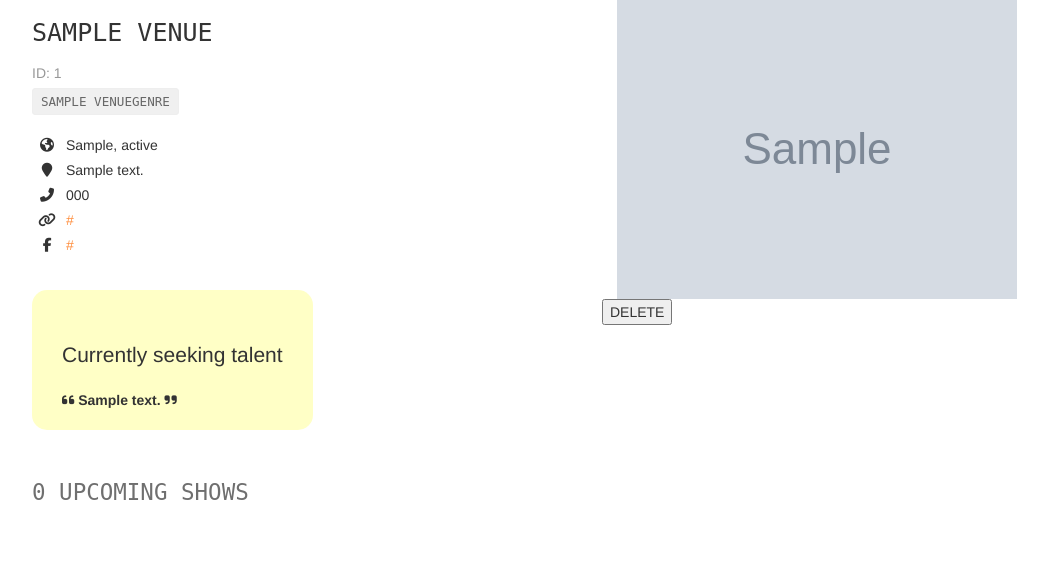
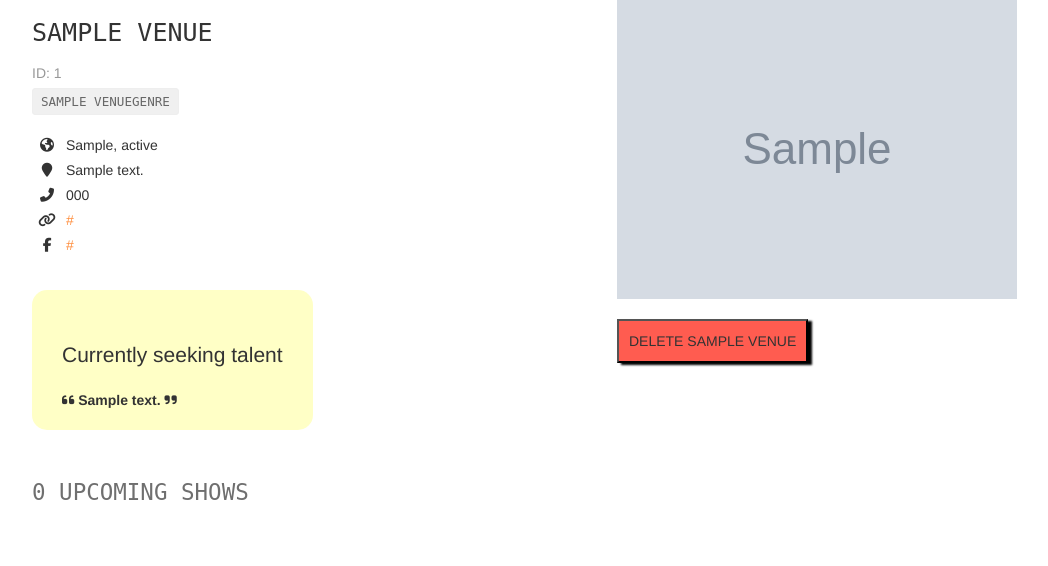
Before and after one commit to wbchristerson/fyyur, a Flask app: page /venues/1 in a window 1280 px wide. Shown: the part 81-647 px from the top of the page, without its empty margins (38-1086 px from the left). Run offline with Flask 2, Linux system fonts and the light colour scheme; tables that the repository leaves empty hold one stand-in row (values such as "Sample post"); grey boxes marked "Sample" are stand-in pictures; some libraries are stand-ins or nearby versions.

Commit message:
style: Add styling for delete button

```diff
--- a/app.py
+++ b/app.py
@@ -407,7 +407,6 @@ def edit_artist(artist_id):
 
   try:
     artist = Artist.query.get(artist_id)
-
     if artist is None:
       error_code = 404
     else:
--- a/static/css/main.quickfix.css
+++ b/static/css/main.quickfix.css
@@ -4,5 +4,5 @@
  * Quickfix stylesheet file.
  *
  * Contains immediate fixes that should be revised later and added in the
- * main.css.
+ * main1.css.
  */
--- a/static/css/main.css
+++ b/static/css/main1.css
@@ -147,10 +147,10 @@ p > i {
   font-weight: bold;
   background: #ffffc6;
 }
-
 .seeking > button {
   margin-left: 15px;
 }
+
 .description {
   max-width: 450px;
 }
@@ -209,3 +209,14 @@ h2.monospace {
 .subtitle {
   opacity: 0.5;
 }
+#delete-button {
+  background: #ff5c50;
+  margin-left: 15px;
+  margin-top: 20px;
+  padding: 10px;
+  box-shadow: 4px 2px 2px black;
+}
+#delete-button:hover {
+  box-shadow: 6px 3px 3px black;
+  background: #ff000e;
+}
--- a/templates/forms/edit_artist.html
+++ b/templates/forms/edit_artist.html
@@ -26,11 +26,11 @@
       <div class="form-group">
         <label for="genres">Genres</label>
         <small>Ctrl+Click to select multiple</small>
-        {{ form.genres(class_ = 'form-control', placeholder='Genres, separated by commas', id=form.state, autofocus = true) }}
+        {{ form.genres(class_ = 'form-control', placeholder='Genres, separated by commas', id=form.genre, autofocus = true) }}
       </div>
       <div class="form-group">
           <label for="genres">Facebook Link</label>
-          {{ form.facebook_link(class_ = 'form-control', placeholder='http://', id=form.state, autofocus = true) }}
+          {{ form.facebook_link(class_ = 'form-control', placeholder='http://', autofocus = true) }}
         </div>
       <input type="submit" value="Edit Artist" class="btn btn-primary btn-lg btn-block">
     </form>
--- a/templates/layouts/form.html
+++ b/templates/layouts/form.html
@@ -14,7 +14,7 @@
 <link type="text/css" rel="stylesheet" href="/static/css/bootstrap-3.1.1.min.css">
 <link type="text/css" rel="stylesheet" href="/static/css/bootstrap-theme-3.1.1.min.css" />
 <link type="text/css" rel="stylesheet" href="/static/css/layout.main.css" />
-<link type="text/css" rel="stylesheet" href="/static/css/main.css" />
+<link type="text/css" rel="stylesheet" href="/static/css/main1.css" />
 <link type="text/css" rel="stylesheet" href="/static/css/main.responsive.css" />
 <link type="text/css" rel="stylesheet" href="/static/css/main.quickfix.css" />
 <!-- /styles -->
--- a/templates/layouts/main.html
+++ b/templates/layouts/main.html
@@ -12,7 +12,7 @@
 <!-- styles -->
 <link type="text/css" rel="stylesheet" href="/static/css/bootstrap.min.css">
 <link type="text/css" rel="stylesheet" href="/static/css/layout.main.css" />
-<link type="text/css" rel="stylesheet" href="/static/css/main.css" />
+<link type="text/css" rel="stylesheet" href="/static/css/main1.css" />
 <link type="text/css" rel="stylesheet" href="/static/css/main.responsive.css" />
 <link type="text/css" rel="stylesheet" href="/static/css/main.quickfix.css" />
 <!-- /styles -->
--- a/templates/pages/show_venue.html
+++ b/templates/pages/show_venue.html
@@ -46,7 +46,7 @@
 		<img src="{{ venue.image_link }}" alt="Venue Image" />
 	</div>
 	<div>
-		<button id="delete-button" type="button" data-id="{{ venue.id }}">DELETE</button>
+		<button id="delete-button" type="button" data-id="{{ venue.id }}">DELETE {{ venue.name.upper() }}</button>
 	</div>
 </div>
 <section>
```
